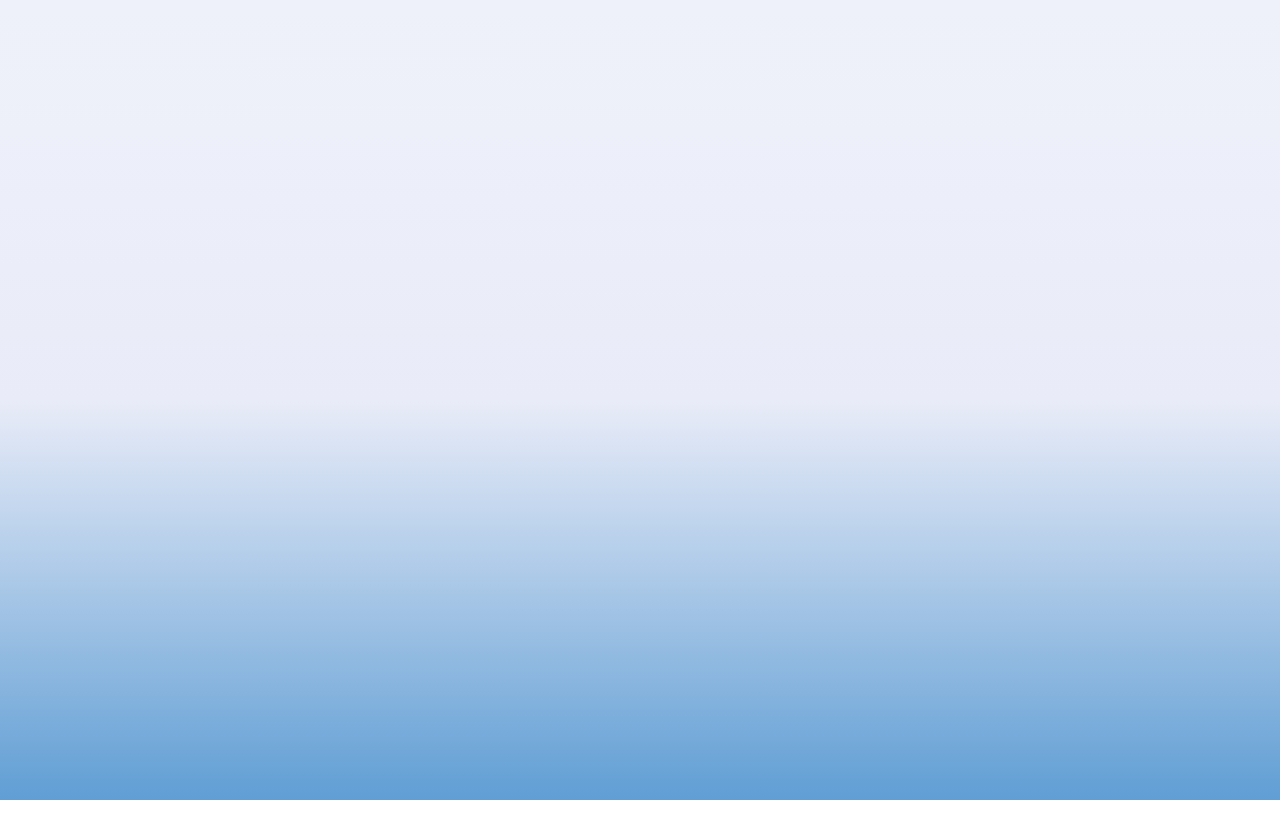
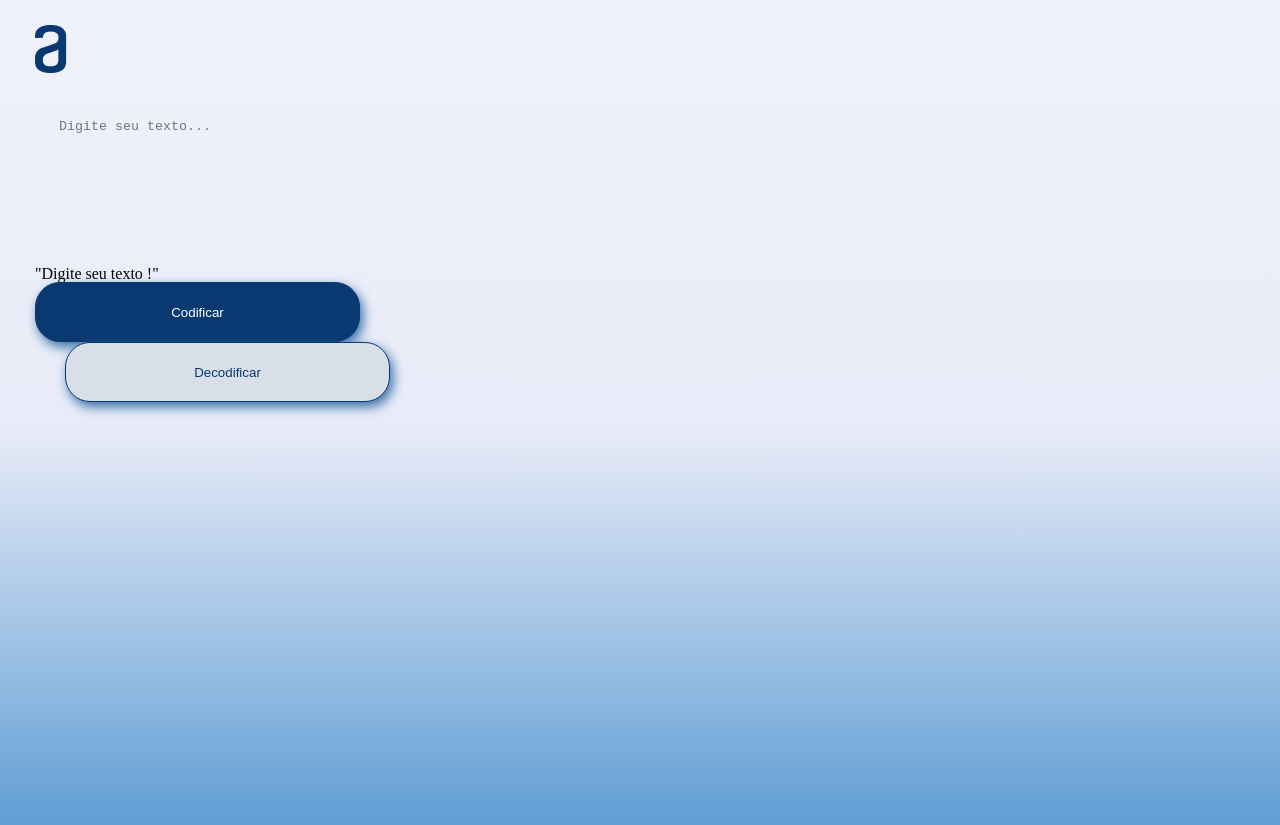
Before and after one commit to KanekiZLF/Challenge-ONE-Decodificador-de-Texto, a plain HTML site: page index.html in a window 1280 px wide. Before the commit the page ends 800 px from the top, so only its background shows below. Drawn offline with Linux system fonts and the light colour scheme.

Commit message:
Alterando

```diff
--- a/index.html
+++ b/index.html
@@ -6,13 +6,30 @@
     <meta name="viewport" content="width=device-width, initial-scale=1.0">
     <!-- Navegação e Inicio -->
     <link rel="stylesheet" href="assets/css/style.css">
+    <link rel="stylesheet" href="assets/css/reset.css">
     <!-- Script Inicial -->
     <script src="assets/js/script.js"></script>
     <title>Codificador - Decodificador</title>
 </head>
 <body>
-    <header>
-
-    </header>
-</body>
+ <header class="header">
+  <a class="logo" href="index.html"><img class="imglogo" src="assets/img/logo.png" alt="Logo Alura"></a>
+   <main class="main">
+    <section>
+     <textarea class="input-texto" cols="40" rows="9" placeholder="Digite seu texto..." ></textarea>
+      <div class="information">
+       <ul>
+       <li>
+        "Digite seu texto !"
+       </li>
+       </ul>
+      </div>
+     <div class="botoes">
+        <button type="button" class="btn-codificar">Codificar</button>
+        <button type="button" class="btn-decodificar">Decodificar</button>
+     </div>
+    </section>
+   </main>
+  </header>
+ </body>
 </html>
```
